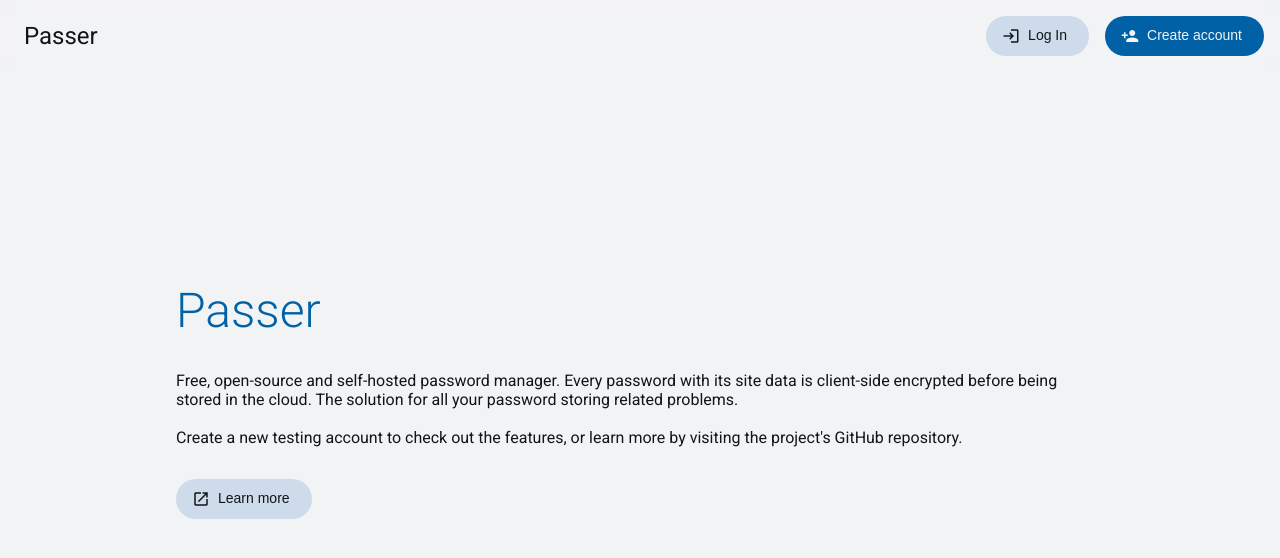
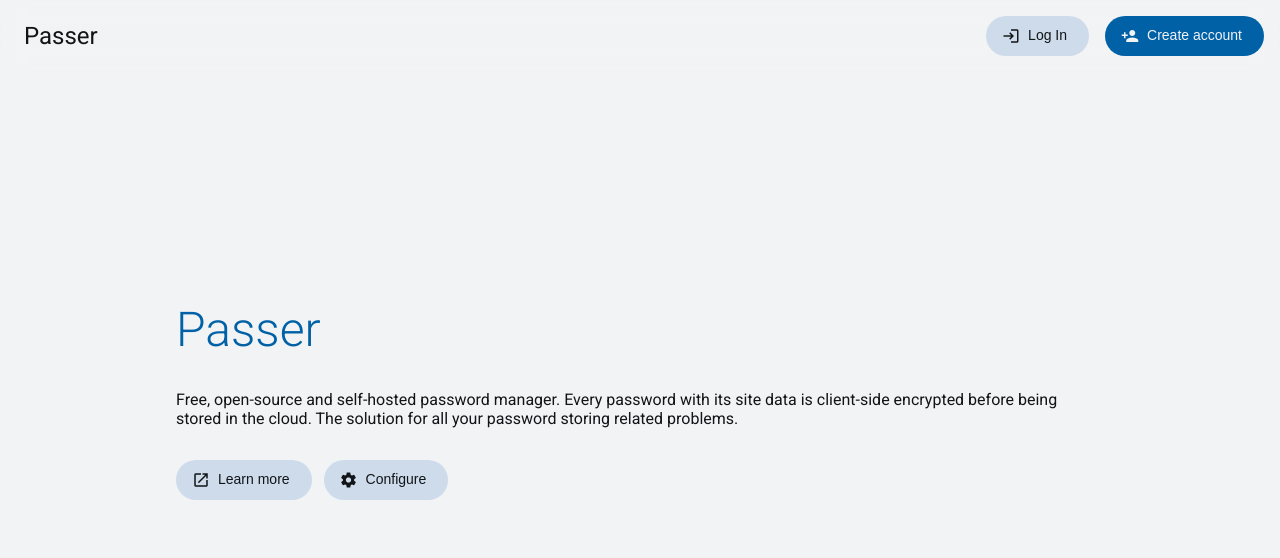
Before and after one commit to Pomoc48/passer, a React (Create React App) app: page / in a window 1280 px wide. Shown: the top 558 px of the page. Built offline with nearby package versions, Linux system fonts and the light colour scheme.

Commit message:
Update Firebase config

```diff
--- a/src/index.tsx
+++ b/src/index.tsx
@@ -1,6 +1,6 @@
 import ReactDOM from 'react-dom/client';
 import './scss/theme.scss';
-import { initializeApp } from 'firebase/app';
+import { FirebaseOptions, initializeApp } from 'firebase/app';
 import { initializeAppCheck, ReCaptchaV3Provider } from "firebase/app-check";
 import { createBrowserRouter, RouterProvider } from 'react-router-dom';
 import { getFirestore } from 'firebase/firestore';
@@ -14,7 +14,6 @@ import React from 'react';
 import ErrorPage from './pages/error';
 
 let matcher = window.matchMedia("(prefers-color-scheme: dark)");
-
 matcher.addEventListener("change", () => updateTheme());
 
 let lightSchemeIcon = document.querySelector("link#light-scheme-icon")!;
@@ -51,41 +50,57 @@ export function updateTheme() {
   }
 }
 
-updateTheme();
+function getFirebaseConfig(): FirebaseOptions {
+  let apiKey = localStorage.getItem('apiKey');
+  let projectId = localStorage.getItem('projectId');
+  let appId = localStorage.getItem('appId');
 
-const firebaseConfig = {
+  if (apiKey === null || projectId === null || appId === null) {
+    return {
       apiKey: process.env.REACT_APP_API_KEY,
-  authDomain: process.env.REACT_APP_AUTH_DOMAIN,
       projectId: process.env.REACT_APP_PROJECT_ID,
-  storageBucket: process.env.REACT_APP_STORAGE_BUCKET,
-  messagingSenderId: process.env.REACT_APP_MESSAGING_SENDER_ID,
       appId: process.env.REACT_APP_APP_ID,
-  measurementId: process.env.REACT_APP_MEASUREMENT_ID,
     };
+  }
 
-const app = initializeApp(firebaseConfig);
+  return { apiKey, projectId, appId };
+}
 
 declare global {
   var FIREBASE_APPCHECK_DEBUG_TOKEN: boolean | string | undefined;
 }
 
-if (process.env.REACT_APP_RECAPTCHA_SITE_KEY !== undefined) {
+function enableAppCheck() {
+  let reCaptchaKey = localStorage.getItem("reCaptchaKey");
 
+  if (reCaptchaKey === null) {
     if (process.env.NODE_ENV !== 'production') {
       window.self.FIREBASE_APPCHECK_DEBUG_TOKEN = true;
     }
 
     initializeAppCheck(app, {
-    provider: new ReCaptchaV3Provider(process.env.REACT_APP_RECAPTCHA_SITE_KEY),
+      provider: new ReCaptchaV3Provider(process.env.REACT_APP_RECAPTCHA_SITE_KEY!),
+      isTokenAutoRefreshEnabled: true
+    });
+
+    return;
+  }
+
+  initializeAppCheck(app, {
+    provider: new ReCaptchaV3Provider(reCaptchaKey),
     isTokenAutoRefreshEnabled: true
   });
 }
 
+const app = initializeApp(getFirebaseConfig());
+const db = getFirestore(app);
+
+updateTheme();
+enableAppCheck();
+
 const root = ReactDOM.createRoot(
   document.getElementById('root') as HTMLElement
 );
-
-const db = getFirestore(app);
 
 const router = createBrowserRouter([
   {
--- a/src/pages/home/index.tsx
+++ b/src/pages/home/index.tsx
@@ -40,6 +40,14 @@ export default function HomePage() {
     setShowSnack(true);
   }
 
+  function isThirdPartyHosted(): boolean {
+    if (window.location.hostname === "passer.mlukawski.com") {
+      return false;
+    }
+
+    return true;
+  }
+
   return <>
     <Navbar>
       <MaterialButton
@@ -63,8 +71,14 @@ export default function HomePage() {
           Free, open-source and self-hosted password manager.
           Every password with its site data is client-side encrypted before being stored in the cloud.
           The solution for all your password storing related problems.
-          <br /><br />
-          Create a new testing account to check out the features, or learn more by visiting the project's GitHub repository.
+          {
+            isThirdPartyHosted()
+              ? null
+              : <>
+                <br /><br />
+                Create a new testing account to check out the features, learn more by visiting the project's GitHub repository or configure the app to use your own Firebase project.
+              </>
+          }
         </p>
         <div className="buttons">
           <MaterialButton
@@ -81,6 +95,12 @@ export default function HomePage() {
             onClick={() => {
               window.open("https://github.com/Pomoc48/passer", '_blank')!.focus();
             }}
+          />
+          <MaterialButton
+            label='Configure'
+            onClick={() => window.location.reload()}
+            icon='settings'
+            type='tonal'
           />
         </div>
       </section>
```
Also changed, not shown: 1 other file (tests, documents, lock files or other folders). Lines whose indentation alone changed are shown as unchanged.
